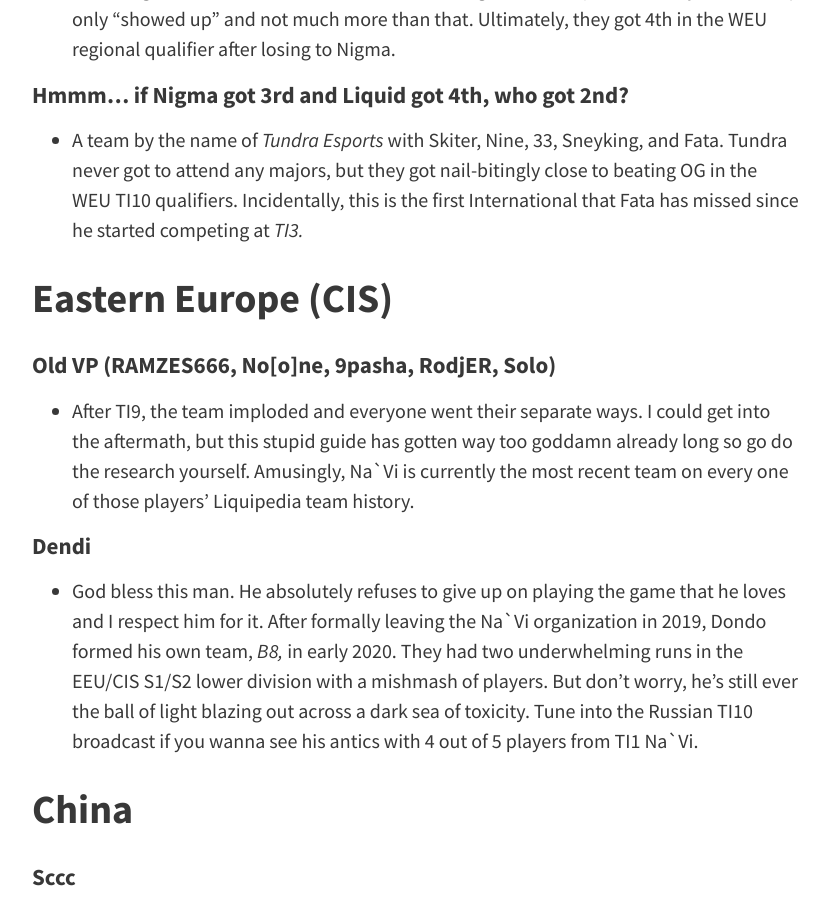
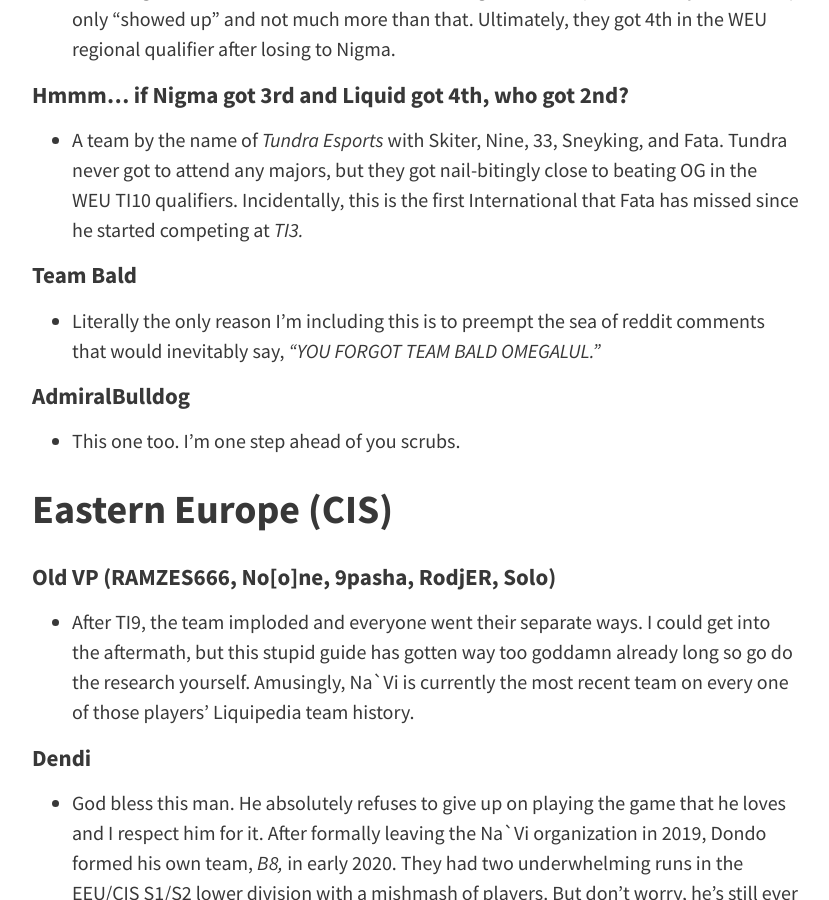
Before and after one commit to tsunami643/blog, a Jekyll site: the page built from _posts/2021-10-06-ti10-team-guide.md, in a window 1280 px wide and 900 px high, scrolled down 23568 px. Shown: the whole window, without its empty margins (224-1053 px from the left). Built offline with Jekyll 4.4.1, drawn with Linux system fonts in a browser that asks for light colours; nearby versions of some CDN libraries; comment, search, counter and statistics services are not loaded.

Commit message:
Update 2021-10-06-ti10-team-guide.md

```diff
--- a/_posts/2021-10-06-ti10-team-guide.md
+++ b/_posts/2021-10-06-ti10-team-guide.md
@@ -750,6 +750,14 @@ Here are some fan favorites not playing at this TI whose current whereabouts you
 #### Hmmm... if Nigma got 3rd and Liquid got 4th, who got 2nd?
 * A team by the name of *Tundra Esports* with Skiter, Nine, 33, Sneyking, and Fata. Tundra never got to attend any majors, but they got nail-bitingly close to beating OG in the WEU TI10 qualifiers. Incidentally, this is the first International that Fata has missed since he started competing at *TI3.*
 
+#### Team Bald
+
+* Literally the only reason I'm including this is to preempt the sea of reddit comments that would inevitably say, *"YOU FORGOT TEAM BALD OMEGALUL."*
+
+#### AdmiralBulldog
+
+* This one too. I'm one step ahead of you scrubs.
+
 ## Eastern Europe (CIS)
 
 #### Old VP (RAMZES666, No[o]ne, 9pasha, RodjER, Solo)
```
